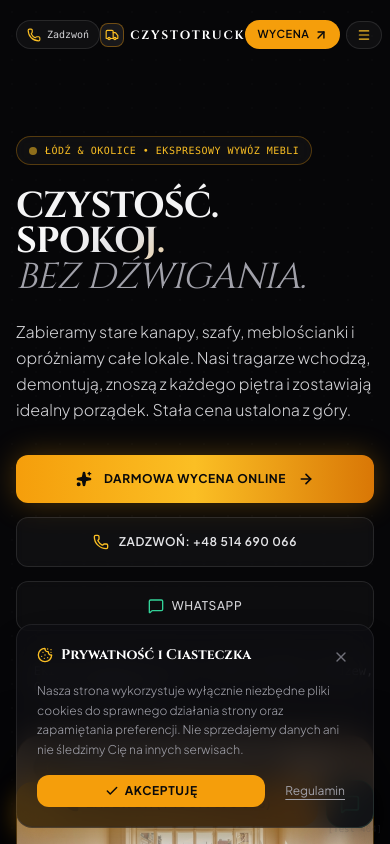
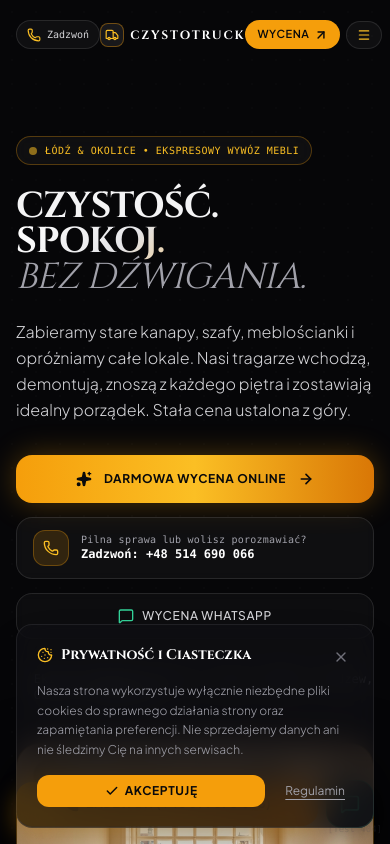
Before and after one commit to pankrasnal4-dot/czystotruck-website, a React (Vite) app: page / in a window 390 px wide. Shown: the top 844 px of the page. Built offline with nearby package versions, Linux system fonts and the light colour scheme; the HTML template or start-up script is replaced by a standard one.

Commit message:
feat: dodano bezposredni komunikat telefoniczny obok wyceny online w Hero i na podstronie

```diff
--- a/src/components/HeroSection.jsx
+++ b/src/components/HeroSection.jsx
@@ -49,26 +49,35 @@ export default function HeroSection({ isLoaded, onNavigateToQuote }) {
             {content.hero.subtitle}
           </p>
 
-          {/* Primary Action Buttons */}
-          <div className="flex flex-col sm:flex-row items-stretch sm:items-center gap-3.5 w-full mb-8">
+          {/* Primary Action Row: Online Quote + Direct Phone Callout */}
+          <div className="flex flex-col sm:flex-row flex-wrap items-stretch sm:items-center gap-3.5 w-full mb-8">
             {/* 1. Navigate to dedicated /wycena subpage */}
             <button
               onClick={onNavigateToQuote}
-              className="group flex items-center justify-center gap-3 px-7 py-4 rounded-xl bg-gradient-to-r from-amber-500 via-amber-400 to-amber-600 hover:from-amber-400 hover:to-amber-500 text-zinc-950 font-bold text-xs uppercase tracking-wider transition-all duration-300 shadow-[0_0_30px_rgba(245,158,11,0.3)] hover:shadow-[0_0_45px_rgba(245,158,11,0.5)] hover:-translate-y-0.5 active:translate-y-0 cursor-pointer"
+              className="group flex items-center justify-center gap-3 px-7 py-4 rounded-2xl bg-gradient-to-r from-amber-500 via-amber-400 to-amber-600 hover:from-amber-400 hover:to-amber-500 text-zinc-950 font-bold text-xs uppercase tracking-wider transition-all duration-300 shadow-[0_0_30px_rgba(245,158,11,0.3)] hover:shadow-[0_0_45px_rgba(245,158,11,0.5)] hover:-translate-y-0.5 active:translate-y-0 cursor-pointer shrink-0"
             >
               <Sparkles className="w-4 h-4 fill-zinc-950" />
               <span>Darmowa Wycena Online</span>
               <ArrowRight className="w-4 h-4 stroke-[2.5] group-hover:translate-x-1 transition-transform" />
             </button>
 
-            {/* 2. Direct Click-to-Call Phone Button */}
+            {/* 2. Direct Click-to-Call with Conversational Message */}
             <a
               href={`tel:${content.company.phoneRaw}`}
               onClick={handlePhoneClick}
-              className="flex items-center justify-center gap-2.5 px-6 py-4 rounded-xl bg-white/[0.04] hover:bg-amber-500/10 border border-white/10 hover:border-amber-500/40 text-zinc-200 hover:text-amber-400 font-semibold text-xs uppercase tracking-wider transition-all duration-300 backdrop-blur-sm cursor-pointer"
+              className="group flex items-center gap-3 px-4 sm:px-5 py-3 rounded-2xl bg-white/[0.04] hover:bg-amber-500/10 border border-white/10 hover:border-amber-500/40 transition-all duration-300 backdrop-blur-sm cursor-pointer shrink-0"
             >
-              <Phone className="w-4 h-4 text-amber-400" />
-              <span>Zadzwoń: {content.company.phone}</span>
+              <div className="w-9 h-9 sm:w-10 sm:h-10 rounded-xl bg-amber-500/15 border border-amber-500/30 flex items-center justify-center text-amber-400 group-hover:scale-105 group-hover:bg-amber-500 group-hover:text-zinc-950 transition-all shrink-0">
+                <Phone className="w-4 h-4" />
+              </div>
+              <div className="flex flex-col text-left">
+                <span className="text-[10px] sm:text-[11px] text-zinc-400 font-mono tracking-wide leading-tight whitespace-nowrap">
+                  Pilna sprawa lub wolisz porozmawiać?
+                </span>
+                <span className="text-xs sm:text-sm font-bold text-white group-hover:text-amber-300 transition-colors font-mono whitespace-nowrap">
+                  Zadzwoń: {content.company.phone}
+                </span>
+              </div>
             </a>
 
             {/* 3. WhatsApp for Photo Quotes */}
@@ -76,12 +85,11 @@ export default function HeroSection({ isLoaded, onNavigateToQuote }) {
               href={content.company.socials.whatsapp}
               target="_blank"
               rel="noopener noreferrer"
-              className="flex items-center justify-center gap-2 px-5 py-4 rounded-xl bg-white/[0.03] hover:bg-emerald-500/10 border border-white/10 hover:border-emerald-500/30 text-zinc-300 hover:text-emerald-300 font-medium text-xs uppercase tracking-wider transition-all duration-300 backdrop-blur-sm cursor-pointer"
+              className="flex items-center justify-center gap-2 px-4 py-3.5 rounded-2xl bg-white/[0.03] hover:bg-emerald-500/10 border border-white/10 hover:border-emerald-500/30 text-zinc-300 hover:text-emerald-300 font-medium text-xs uppercase tracking-wider transition-all duration-300 backdrop-blur-sm cursor-pointer shrink-0"
               title="Wyślij zdjęcia mebli na WhatsApp"
             >
               <MessageSquare className="w-4 h-4 text-emerald-400" />
-              <span className="hidden xl:inline">Wycena ze zdjęć</span>
-              <span className="xl:hidden">WhatsApp</span>
+              <span>Wycena WhatsApp</span>
             </a>
           </div>
 
--- a/src/components/QuotePage.jsx
+++ b/src/components/QuotePage.jsx
@@ -158,10 +158,10 @@ export default function QuotePage({ onBack, preselectedService, preselectedDistr
 
           <a
             href={`tel:${content.company.phoneRaw}`}
-            className="inline-flex items-center gap-2 text-xs font-mono text-zinc-300 hover:text-amber-400 transition-colors"
+            className="group inline-flex items-center gap-2 px-3 sm:px-4 py-1.5 rounded-full bg-white/[0.04] hover:bg-amber-500/10 border border-white/10 hover:border-amber-500/40 text-xs font-mono text-zinc-300 hover:text-amber-400 transition-all cursor-pointer"
           >
-            <Phone className="w-3.5 h-3.5 text-amber-400" />
-            <span className="hidden sm:inline">Masz pilne pytanie?</span>
+            <Phone className="w-3.5 h-3.5 text-amber-400 group-hover:scale-110 transition-transform" />
+            <span className="hidden sm:inline text-zinc-400">Pilna sprawa lub wolisz porozmawiać?</span>
             <span className="text-amber-400 font-bold">{content.company.phone}</span>
           </a>
         </div>
```
Also changed, not shown: CzystoTruck-Strona.html (+3 -3 lines), 1 other file (tests, documents, lock files or other folders).
